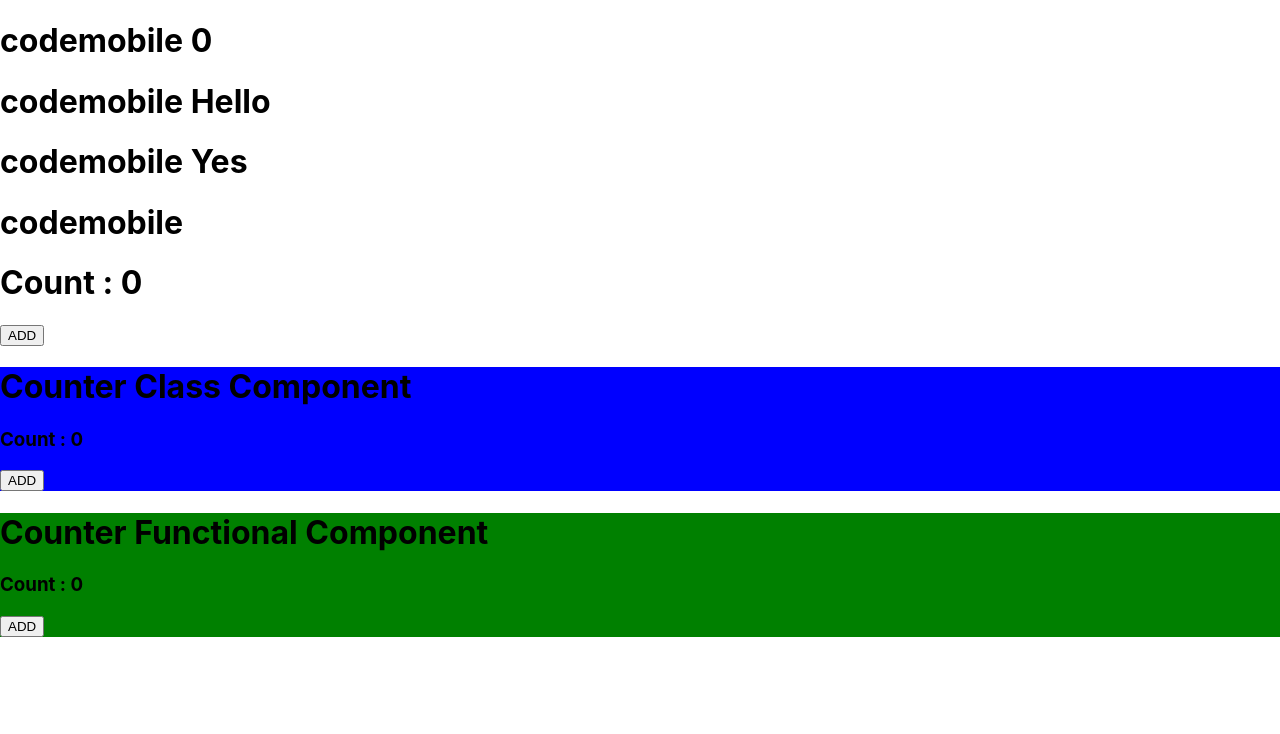
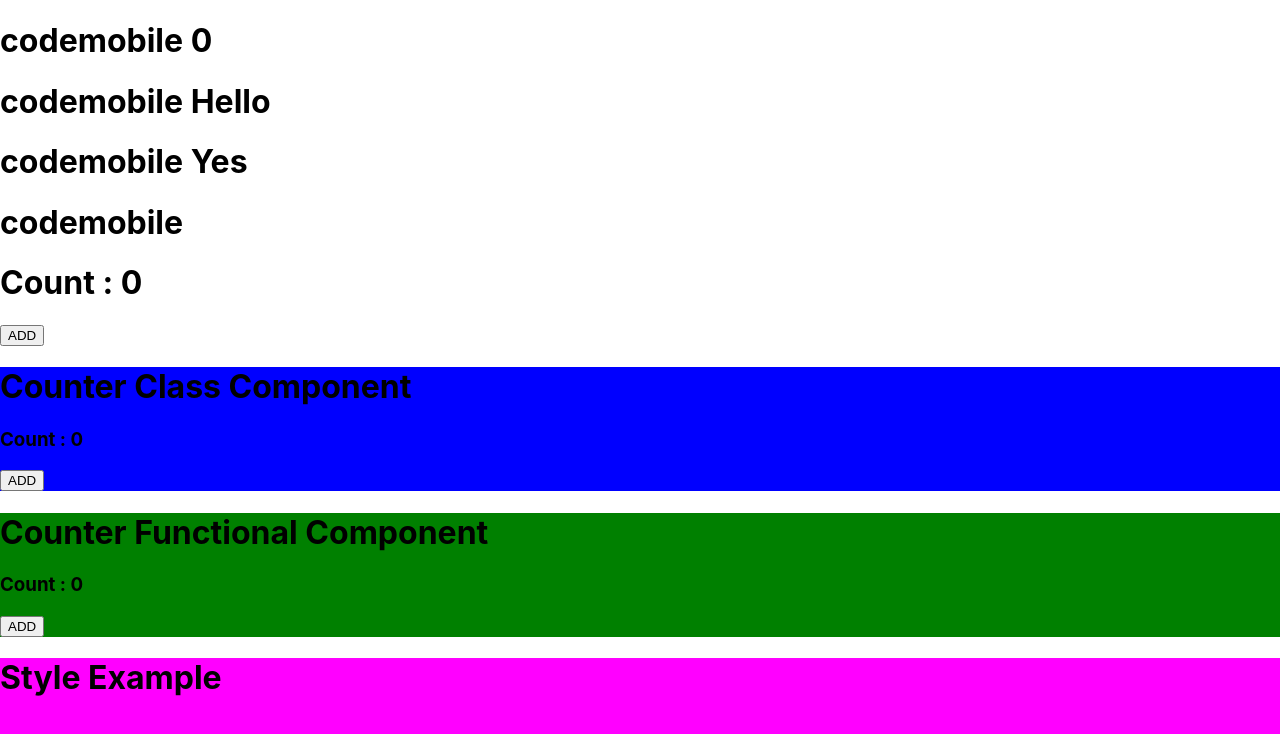
Before and after one commit to iiimomoniii/Intro_React-Web, a React (Create React App) app: page / in a window 1280 px wide. Shown: the top 734 px of the page. Built offline with nearby package versions, Linux system fonts and the light colour scheme.

Commit message:
Update
สร้าง style เเล้วเรียกใช้สามารถทำได้ 2 เเบบ

```diff
--- a/src/App.js
+++ b/src/App.js
@@ -1,6 +1,7 @@
 import React, { useState } from "react";
 import CounterClassComponent from "./CounterClassComponents";
 import CounterFunctionalComponent from "./CounterFunctionalComponent";
+import EX1 from "./components/ex1_styles";
 export default () => {
   let var1 = 0;
   const var2 = "Hello";
@@ -31,6 +32,7 @@ export default () => {
       {/* ถ้าเป็นการประกาศComponent เเบบ class มันจะเปลือง memory มากกว่าแบบ Functional เพราะ class มันไป extend เพื่อเอาคุณสมบัติของ component ใน react มาซึ่งบางครั้งเราไม่จำเป็นต้องใช้*/}
       <CounterClassComponent />
       <CounterFunctionalComponent />
+      <EX1 />
     </div>
   );
 };
--- /dev/null
+++ b/src/components/ex1_styles.js
@@ -0,0 +1,22 @@
+import React from "react";
+
+export default function ex1_styles() {
+  //1.2.1 ประกาศ styles เเล้วกำหนดคุณสมบัติ
+  const styles = { container: { backgroundColor: "#F0F", height: 200 } };
+  return (
+    //{{ ปีกกา 2 ชั้น
+    // { ปีกกาอักเเรกคือการประกาศเพื่อบอกว่าจะเขียนภาษา javascript
+    // { ปีกกา 2 คือ object
+
+    //วิธีใช้จะมี 2 เเบบ
+    //1.1  กำหนดคุณสมบัติให้ style เลย
+    //style={{backgroundColor: "#F0F", height: 200}}
+    //1.2  cut มันออกมาภายนอกได้ เเล้้วค่อยเรียกใช้ผ่านตัวเเปร styles
+    //style={styles.container}>
+
+    //1.2.2 เรียกใช้ styles.container
+    <div style={styles.container}>
+      <h1>Style Example</h1>
+    </div>
+  );
+}
```
